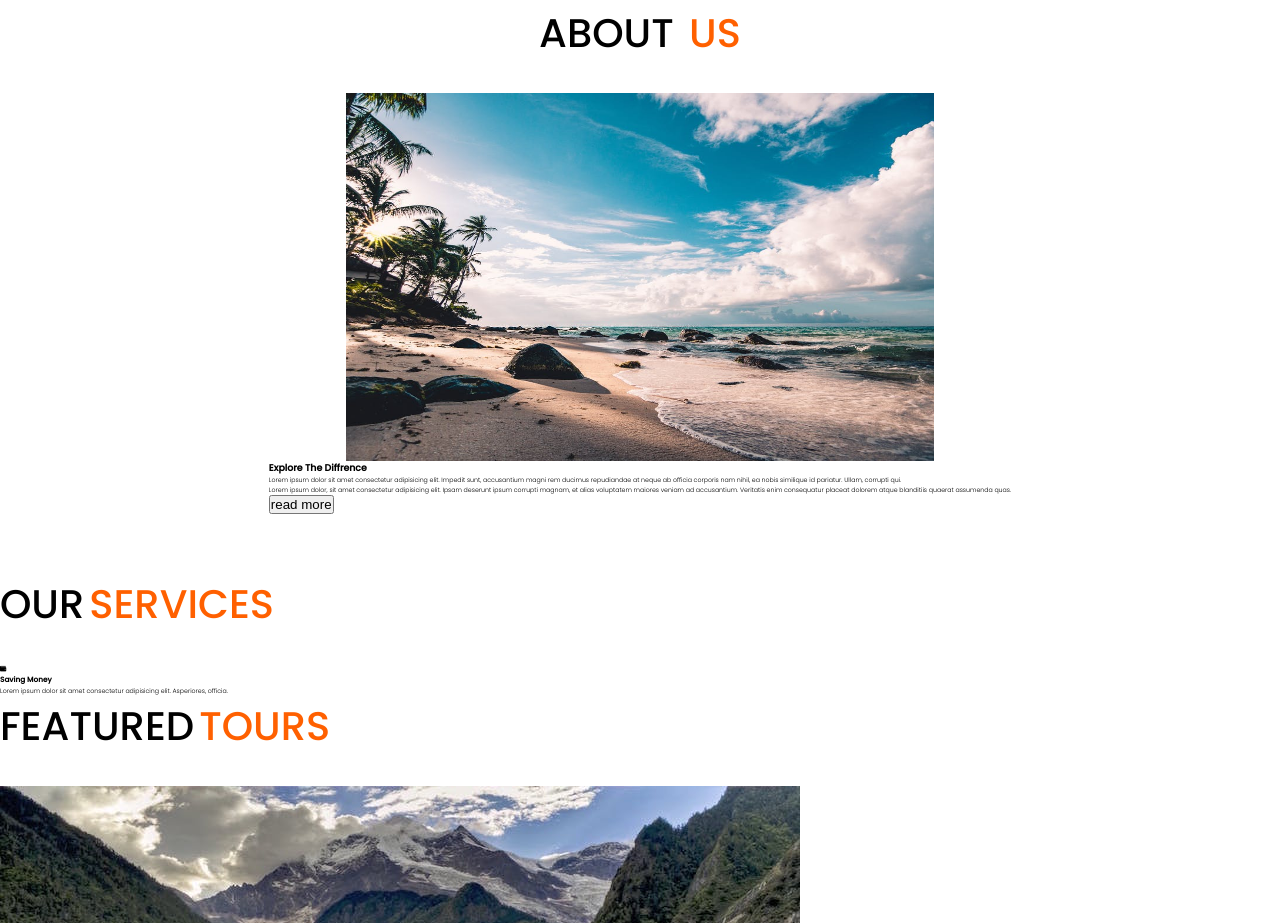
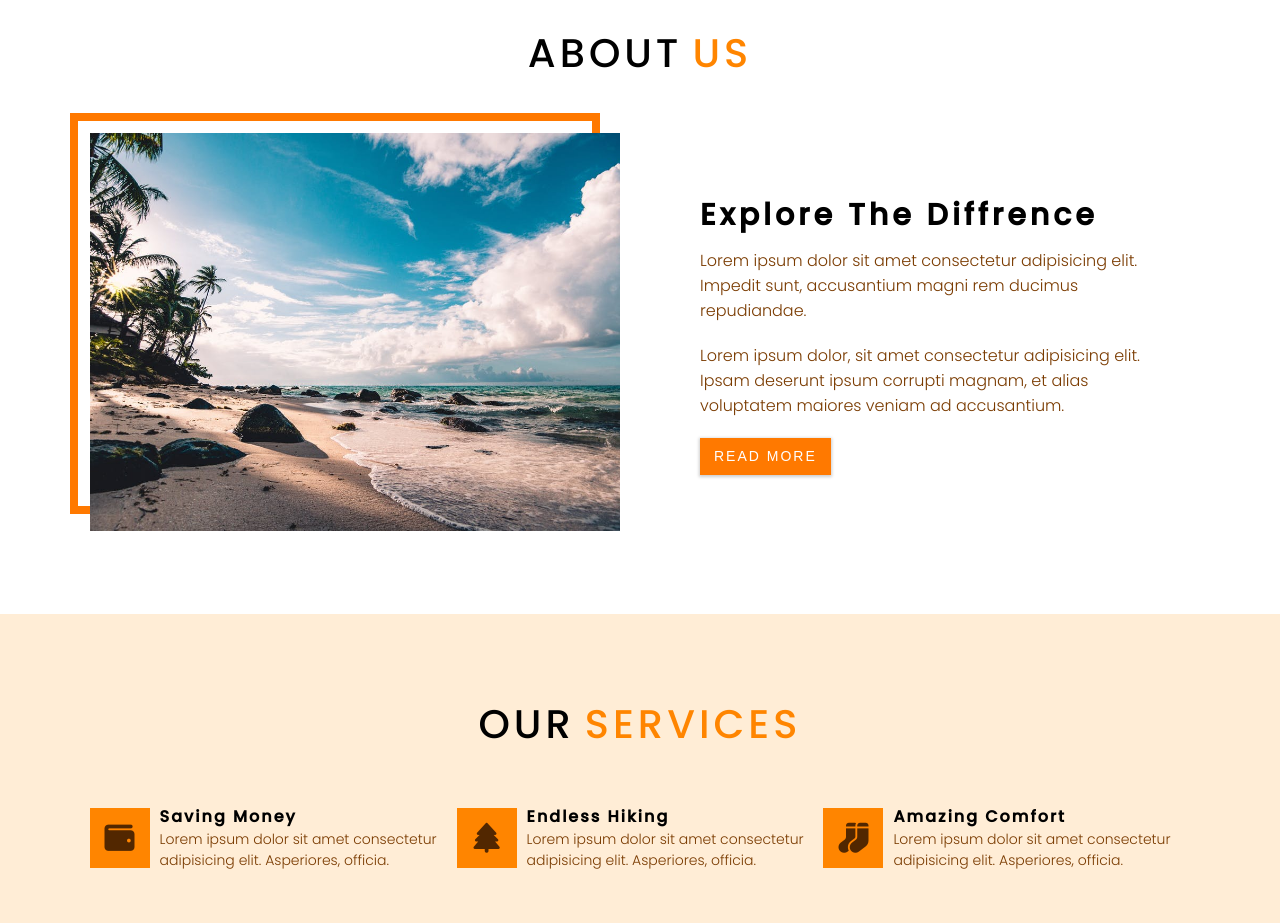
Before and after one commit to freeCodeProjects/backroads, a plain HTML site: page index.html in a window 1280 px wide. Shown: the part 857-1780 px from the top of the page. Drawn offline with Linux system fonts and the light colour scheme.

Commit message:
added style to services section

```diff
--- a/index.html
+++ b/index.html
@@ -14,7 +14,7 @@
 	</head>
 	<body>
 		<header class="header">
-			<div class="container">
+			<div class="container header__content">
 				<img
 					class="logo"
 					src="./images/backroads-logo.png"
@@ -48,42 +48,62 @@
 			<a class="home__btn" href="#featured">Explore Tours</a>
 		</main>
 		<section id="about" class="about">
-			<div class="container">
-				<h2 class="section-heading"><span>about</span> <span>us</span></h2>
-				<article class="about__content">
-					<img
-						class="about__content__image"
-						src="./images/about.jpeg"
-						alt="image of sea shore"
-					/>
-					<div>
+			<div class="container about__content">
+				<h2 class="section-heading"><span>about</span><span>us</span></h2>
+				<article class="about-content">
+					<div class="about-content__image">
+						<img src="./images/about.jpeg" alt="image of sea shore" />
+					</div>
+					<div class="about-content__data">
 						<h2>Explore The Diffrence</h2>
 						<p>
 							Lorem ipsum dolor sit amet consectetur adipisicing elit. Impedit
-							sunt, accusantium magni rem ducimus repudiandae at neque ab
-							officia corporis nam nihil, ea nobis similique id pariatur. Ullam,
-							corrupti qui.
+							sunt, accusantium magni rem ducimus repudiandae.
 						</p>
 						<p>
 							Lorem ipsum dolor, sit amet consectetur adipisicing elit. Ipsam
 							deserunt ipsum corrupti magnam, et alias voluptatem maiores veniam
-							ad accusantium. Veritatis enim consequatur placeat dolorem atque
-							blanditiis quaerat assumenda quas.
+							ad accusantium.
 						</p>
-						<button>read more</button>
+						<button class="btn">read more</button>
 					</div>
 				</article>
 			</div>
 		</section>
 		<section id="services" class="services">
+			<div class="container services__content">
 				<h2 class="section-heading"><span>our</span><span>services</span></h2>
-			<div>
-				<article>
-					<div>
+				<div class="services-list">
+					<article class="service">
+						<div class="service__icon">
 							<i class="fas fa-wallet"></i>
 						</div>
-					<div>
-						<h3>Saving Money</h3>
+						<div class="service__info">
+							<h2>Saving Money</h2>
+							<p>
+								Lorem ipsum dolor sit amet consectetur adipisicing elit.
+								Asperiores, officia.
+							</p>
+						</div>
+					</article>
+					<article class="service">
+						<div class="service__icon">
+							<i class="fas fa-tree"></i>
+						</div>
+						<div class="service__info">
+							<h2>Endless Hiking</h2>
+							<p>
+								Lorem ipsum dolor sit amet consectetur adipisicing elit.
+								Asperiores, officia.
+							</p>
+						</div>
+					</article>
+					<article class="service">
+						<div class="service__icon">
+							<i class="fas fa-socks"></i>
+						</div>
+						<div class="service__info">
+							<h2>Amazing Comfort</h2>
 							<p>
 								Lorem ipsum dolor sit amet consectetur adipisicing elit.
 								Asperiores, officia.
@@ -91,8 +111,10 @@
 						</div>
 					</article>
 				</div>
+			</div>
 		</section>
 		<section id="featured" class="featured">
+			<div>
 				<h2 class="section-heading"><span>featured</span><span>tours</span></h2>
 				<div>
 					<article>
@@ -119,7 +141,8 @@
 						</div>
 					</article>
 				</div>
-			<button>All tours</button>
+				<button class="btn">All tours</button>
+			</div>
 		</section>
 		<section id="gallery" class="gallery">
 			<div>
--- a/styles.css
+++ b/styles.css
@@ -7,16 +7,18 @@
 }
 
 :root {
-  --main-color            : #ff6000;
-  --main-color-dark       : #FF5400;
-  --main-color-extra-dark : #FF4800;
-  --main-color-light      : #FF7900;
-  --main-color-extra-light: #FF9E00;
+  --main-color            : #FF8500;
+  --main-color-dark       : #FF7900;
+  --main-color-extra-dark : #FF6D00;
+  --main-color-light      : #FF9100;
+  --main-color-extra-light: #FFC300;
+  --nav-text-color        : #a5a58d;
+  --dark-text-color       : #7A3B00;
+  --dark-icon-color       : #522700;
   --s-screen-width        : 576px;
   --m-screen-width        : 768px;
   --l-screen-width        : 992px;
   --xl-screen-width       : 1200px;
-  --text-color            : #a5a58d;
 }
 
 html,
@@ -30,12 +32,8 @@ body {
 }
 
 .container {
-  width          : min(86vw, 1440px);
-  display        : inherit;
-  align-items    : inherit;
-  justify-content: inherit;
-  flex-direction : inherit;
-  margin         : auto;
+  width : min(86vw, 1440px);
+  margin: auto;
 }
 
 a {
@@ -47,27 +45,53 @@ a:active {
   text-decoration: none;
 }
 
+.btn {
+  border          : none;
+  background-color: var(--main-color-dark);
+  font-size       : 1.4rem;
+  text-transform  : uppercase;
+  padding         : 0.75em 1em;
+  letter-spacing  : 0.2rem;
+  box-shadow      : 0 1px 3px 1px rgba(0, 0, 0, .2);
+  color           : white;
+  transition      : color 0.3s ease-in-out, background-color 0.3s ease-in-out;
+}
+
+.btn:hover {
+  color           : black;
+  background-color: var(--main-color-extra-light);
+}
+
+
 .section-heading {
   font-size     : 4rem;
   font-weight   : 500;
   text-transform: uppercase;
-  padding-bottom: 3rem;
+  padding-bottom: 5rem;
+  letter-spacing: 0.4rem;
 }
 
 .section-heading span:nth-child(2) {
-  margin-left: .5rem;
+  margin-left: 1rem;
   color      : var(--main-color);
 }
 
 .header {
   height          : 6rem;
   box-shadow      : 0px 2px 5px 0px rgba(0, 0, 0, .5);
-  display         : flex;
-  align-items     : center;
   position        : fixed;
   width           : 100%;
   background-color: white;
   z-index         : 1;
+  display         : flex;
+  align-items     : center;
+  justify-self    : center;
+}
+
+.header__content {
+  display     : flex;
+  align-items : center;
+  justify-self: center;
 }
 
 .navbar {
@@ -80,7 +104,7 @@ a:active {
 
 .navbar__link {
   font-size : min(2vw, 2.4rem);
-  color     : var(--text-color);
+  color     : var(--nav-text-color);
   margin    : 0 0.5rem;
   padding   : .125em .25em;
   position  : relative;
@@ -176,19 +200,111 @@ a:active {
 
 .about {
   display        : flex;
-  flex-direction : column;
   justify-content: center;
   align-items    : center;
-  padding        : 6rem 0;
+  padding        : 8rem 0;
 }
 
 .about__content {
-  display        : flex;
-  flex-wrap      : wrap;
-  justify-content: center;
+  display       : flex;
+  align-items   : center;
+  justify-self  : center;
+  flex-direction: column;
 }
 
-.about__content__image {
-  height: clamp(36rem, 46vh, 84rem);
-  width : clamp(40rem, 46vw, 96rem);
+.about-content {
+  display        : flex;
+  justify-content: space-between;
+  align-items    : center;
 }
+
+.about-content__image::before {
+  content   : '';
+  width     : 100%;
+  height    : 100%;
+  border    : 0.8rem solid var(--main-color-dark);
+  position  : absolute;
+  top       : -2rem;
+  left      : -2rem;
+  box-sizing: border-box;
+}
+
+.about-content__image {
+  flex    : 0 0 calc(50% - 2rem);
+  position: relative;
+}
+
+.about-content__image img {
+  width   : 100%;
+  position: relative;
+}
+
+.about-content__data {
+  padding: 0 4rem;
+  flex   : 0 0 calc(50% - 2rem);
+}
+
+.about-content__data h2 {
+  font-size     : 3rem;
+  padding-bottom: 1rem;
+  letter-spacing: 0.4rem;
+}
+
+.about-content__data p {
+  font-size     : 1.6rem;
+  padding-bottom: 2rem;
+  color         : var(--dark-text-color);
+}
+
+.services {
+  padding         : 8rem;
+  background-color: #FFEDD6;
+}
+
+.services__content {
+  display       : flex;
+  justify-items : center;
+  align-items   : center;
+  flex-direction: column;
+}
+
+.services-list {
+  width          : 100%;
+  display        : flex;
+  justify-content: space-between;
+  align-items    : center;
+}
+
+.service {
+  display        : flex;
+  justify-content: center;
+  align-items    : center;
+  width          : 40rem;
+}
+
+.service__icon {
+  min-height      : 6rem;
+  min-width       : 6rem;
+  text-align      : center;
+  font-size       : 3rem;
+  display         : flex;
+  justify-content : center;
+  align-items     : center;
+  background-color: var(--main-color);
+  color           : var(--dark-icon-color);
+}
+
+.service__info {
+  padding: 0 1rem;
+}
+
+.service__info h2 {
+  font-size     : 1.6rem;
+  letter-spacing: 0.2rem;
+  font-weight   : 600;
+}
+
+.service__info p {
+  font-size: 1.4rem;
+  color    : var(--dark-text-color);
+}
```
Lines whose indentation alone changed are shown as unchanged.
